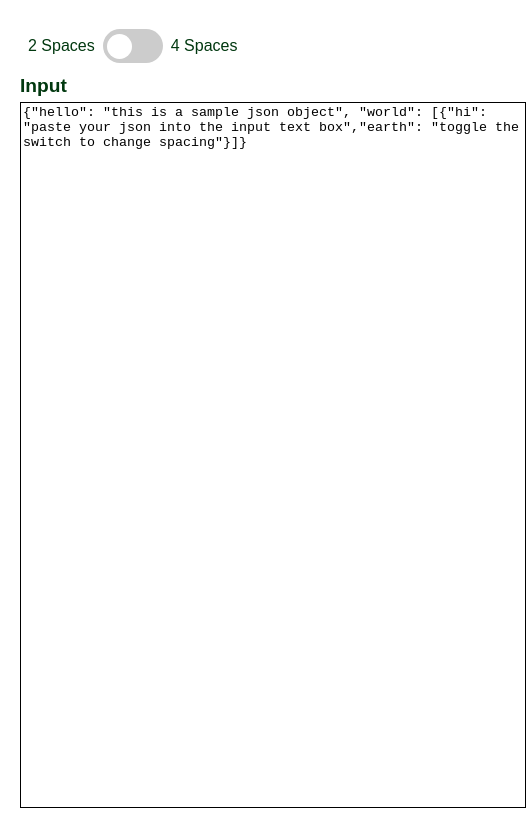
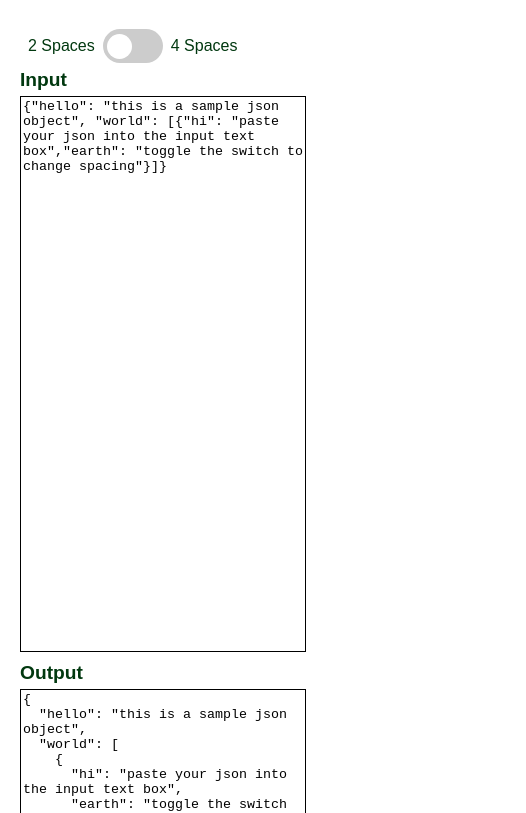
Before and after one commit to jingqiyang/prettyprint, a plain HTML site: page index.html in a window 390 px wide. Shown: the part 73-886 px from the top of the page, 526 px wide, since content can reach past the window. Drawn offline with Linux system fonts and the light colour scheme; a web font is replaced by a local one.

Commit message:
added resizing for narrower screens

```diff
--- a/style.css
+++ b/style.css
@@ -128,7 +128,7 @@ input:checked + .label .slider:before {
 label {
     width: 500px;
     float: left;
-    margin: 0 20px 0 0;
+    margin: 0 25px 0 0;
 }
 
 .textbox {
@@ -145,7 +145,30 @@ textarea {
     resize: none;
 }
 
-@media screen and (max-width: 769px) {
+@media screen and (max-width: 1220px) {
+
+    label {
+        width: 420px;
+    }
+
+    textarea {
+        width: 420px;
+    }
+}
+
+@media screen and (max-width: 1049px) {
+
+    h1 {
+        font-size: 20px;
+    }
+
+    h3 {
+        font-size: 14px;
+    }
+
+    p, li {
+        font-size: 12px;
+    }
 
     body {
         margin-left: 20px;
@@ -156,4 +179,26 @@ textarea {
         margin-left: -5px;
         margin-right: -5px;
     }
+
+    label {
+        width: 280px;
+    }
+
+    textarea {
+        width: 280px;
+    }
 }
+
+@media screen and (max-height: 850px) {
+
+    textarea {
+        height: 550px !important;
+    }
+}
+
+@media screen and (max-height: 750px) {
+
+    textarea {
+        height: 350px !important;
+    }
+}
```
